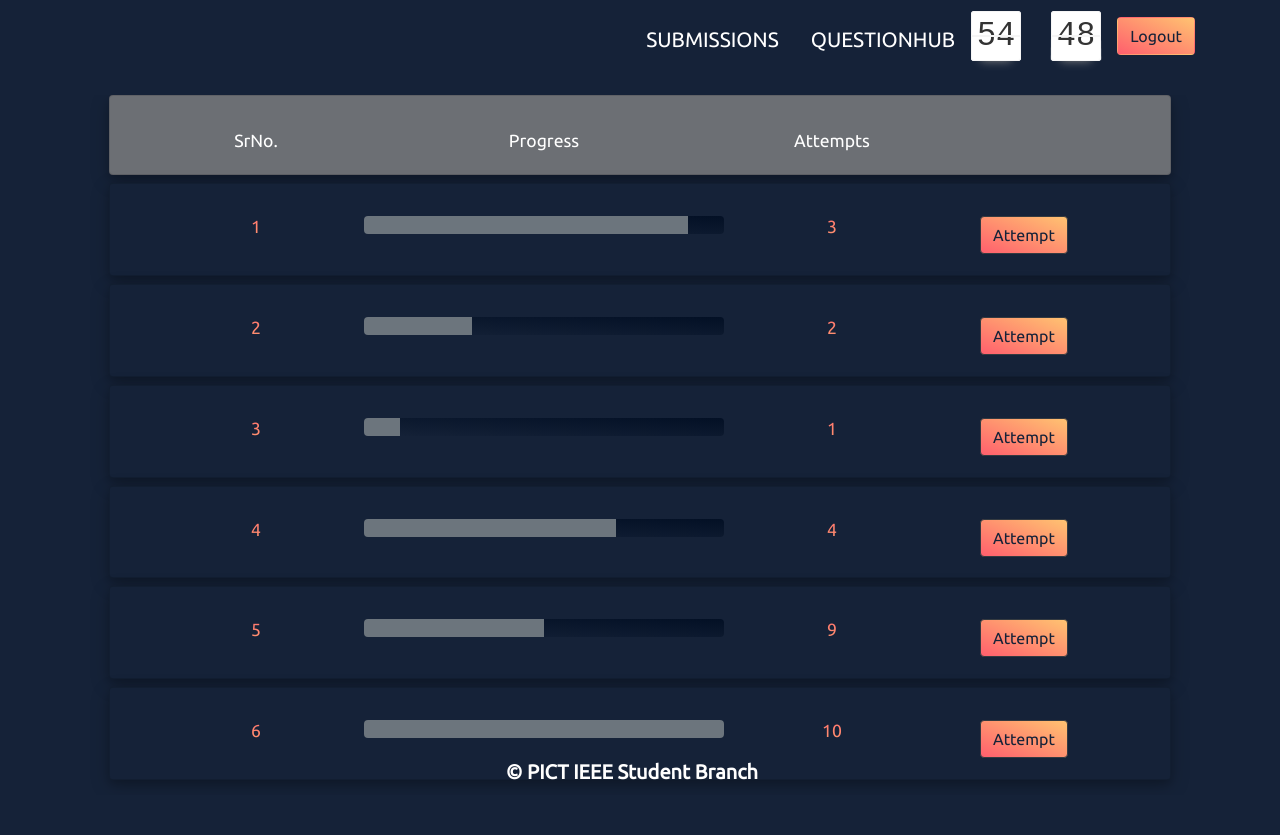
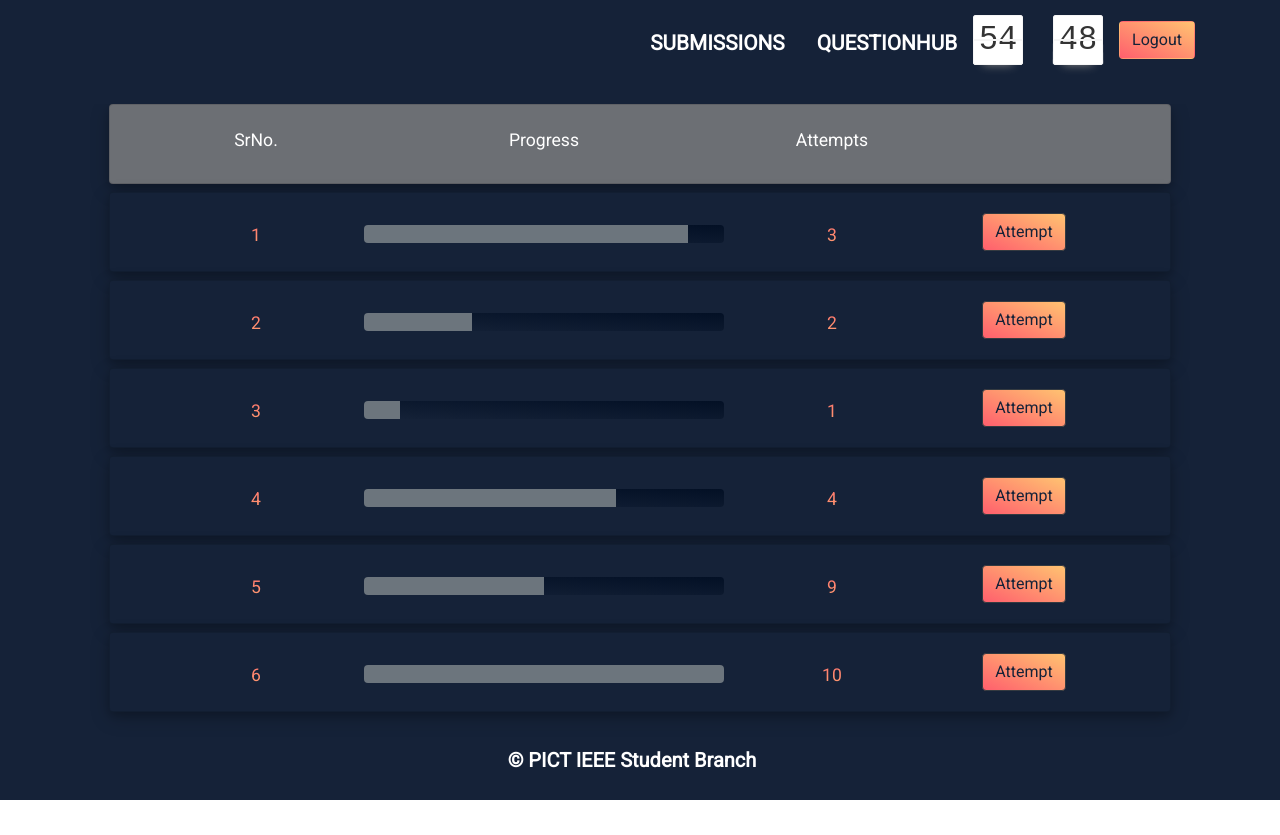
Before and after one commit to meghadandapat/CTD-RC2-Frontend, a React (Create React App) app: page /questionhub in a window 1280 px wide. After the commit the page ends 800 px from the top, so only its background shows below. Built offline with nearby package versions, Linux system fonts and the light colour scheme; a web font is replaced by a local one.

Commit message:
qhub changes

```diff
--- a/src/App.css
+++ b/src/App.css
@@ -1,4 +1,7 @@
-
+@import url('https://fonts.googleapis.com/css2?family=Roboto&display=swap');
+*{
+	font-family: 'Roboto', sans-serif;
+}
 ::-webkit-scrollbar-track
 {   border-radius: 10px;
 	-webkit-box-shadow: inset 0 0 6px rgba(0,0,0,0.3);
--- a/src/components/Footer/Footer.css
+++ b/src/components/Footer/Footer.css
@@ -3,4 +3,5 @@
     color: #fff;
     font-weight: bold;
     justify-content: center;
+    height: 10vh;
 }
--- a/src/components/Instructions/Instructions.css
+++ b/src/components/Instructions/Instructions.css
@@ -11,6 +11,7 @@
 }
 
 .instrtitle{
+    font-family: 'Ubuntu', sans-serif;
     font-size: 13vh;
     text-align: center;
     align-items: center;
--- a/src/components/Navbar/Navbar.css
+++ b/src/components/Navbar/Navbar.css
@@ -1,14 +1,18 @@
 .navbar .nav-link {
-    font-family: 'Ubuntu', sans-serif;
+    /* font-family: 'Ubuntu', sans-serif; */
+    font-weight: bolder;
     font-size: 2.6vh;
     text-transform: uppercase;
     padding-left: 1rem !important;
     padding-right: 1rem !important;
     color: #fff !important;
+
   }
   nav{
     background-color:rgba(0,0,0,0);
+    height: 10vh;
   }
+
 
   .navbar .nav-item.active {
     border-left: #444 3px solid;
--- a/src/components/Navbar/Navbar.js
+++ b/src/components/Navbar/Navbar.js
@@ -8,7 +8,7 @@ import Timer from "../Timer/Timer";
 const Navbar = () => {
   return (
     <nav className="navbar navbar-expand-sm ">
-    <div className="container">
+    <div className="container nav-continer">
 
       <button
         className="navbar-toggler"
@@ -18,7 +18,7 @@ const Navbar = () => {
         <span className="navbar-toggler-icon"></span>
       </button>
       <div className="collapse navbar-collapse" id="navbarCollapse">
-        <ul className="navbar-nav ml-auto">
+        <ul className="navbar-nav ml-auto justify-content-right">
           <li className="nav-item">
             <Link to="/submissions" className="nav-link">
               Submissions
@@ -30,11 +30,6 @@ const Navbar = () => {
             </Link>
           </li>
 
-          <li className="nav-item">
-            {/* <Link to="/testcases" className="nav-link">
-              Testcases
-            </Link> */}
-          </li>
           </ul>
 
         </div>
--- a/src/components/QuestionHub/Card.css
+++ b/src/components/QuestionHub/Card.css
@@ -25,6 +25,7 @@
   .cardattempb{
     width:15vw;
     text-align: center;
+
   }
 
 /*Title card*/
@@ -33,26 +34,30 @@
   width:15vw;
   text-align: center;
   color: white !important;
-  margin-top: -3vh;
+  /* margin-top: -4vh; */
 }
 
 .progressb{
   width:30vw;
   text-align: center;
   color: white !important;
-  margin-top: -3vh;
+  /* margin-top: -5vh; */
 }
 
 .attempno{
   width:15vw;
   text-align: center;
   color: white !important;
-  margin-top: -3vh;
+  /* margin-top: -4vh; */
 }
 
 .attempb{
   width:15vw;
   text-align: center;
+}
+
+.title-table{
+  margin-top: -1%;
 }
 
 @media only screen and (max-width: 600px){
@@ -72,3 +77,10 @@
     font-size: 1.5vh;
   }
 }
+
+@media only screen and (min-width: 1900px){
+  .title-table{
+    margin-top: 1%;
+  }
+
+}
--- a/src/components/QuestionHub/Quehub.css
+++ b/src/components/QuestionHub/Quehub.css
@@ -1,8 +1,9 @@
 .qhub{
   overflow-x: hidden;
+  overflow-y: hidden;
   margin-bottom: 5vh;
   margin-top: 3vh;
-  height: 700px;
+  height: 80vh;
 }
 .Cards{
     /* margin-top: -1.8em; */
@@ -16,12 +17,12 @@
     box-shadow: 0 4px 8px 0 rgba(0, 0, 0, 0.16), 0 6px 20px 0 rgba(0, 0, 0, 0.2);
     background-image: linear-gradient(to top right, #152238 0%, #152238 100%);
     /* height: 68%; */
-    height:5.8em;
+    height:10vh;
   }
   /*box-shadow: 0 4px 8px 0 rgba(0, 0, 0, 0.16), 0 6px 20px 0 rgba(0, 0, 0, 0.2);*/
 
 .title{
-    height: 5em;
+    height:10vh;
     box-shadow: 0 4px 8px 0 rgba(0, 0, 0, 0.16), 0 6px 20px 0 rgba(0, 0, 0, 0.2);
     /* background-image: linear-gradient(to top right, #152238 0%, #152238 100%); */
     background-color:#6c6f74;
@@ -44,7 +45,7 @@
 }
 
 .qbtn{
-  /* margin-top: -0.8vh; */
+  margin-top: -1.5vh;
 }
 .quecontent{
   font-size: 1.1em;
@@ -58,3 +59,9 @@
     font-size: 1.5vh;
   }
 }
+
+@media only screen and (min-width: 1900px){
+  .qbtn{
+    margin-top: -0.1vh;
+  }
+}
--- a/src/components/QuestionHub/TitleCard.js
+++ b/src/components/QuestionHub/TitleCard.js
@@ -10,7 +10,7 @@ const TitleCard = () => {
                 <div className="col-sm-10">
                     <div className="card title">
                         <div className="card-body mb-2">
-                            <Table responsive className="table table-borderless">
+                            <Table responsive className="table table-borderless title-table">
                                 <tbody>
                                     <tr>
                                         <td></td>
--- a/src/index.css
+++ b/src/index.css
@@ -5,7 +5,7 @@ body {
     sans-serif; */
   -webkit-font-smoothing: antialiased;
   -moz-osx-font-smoothing: grayscale;
-  font-family: 'Ubuntu', sans-serif;
+
 }
 
 code {
```
